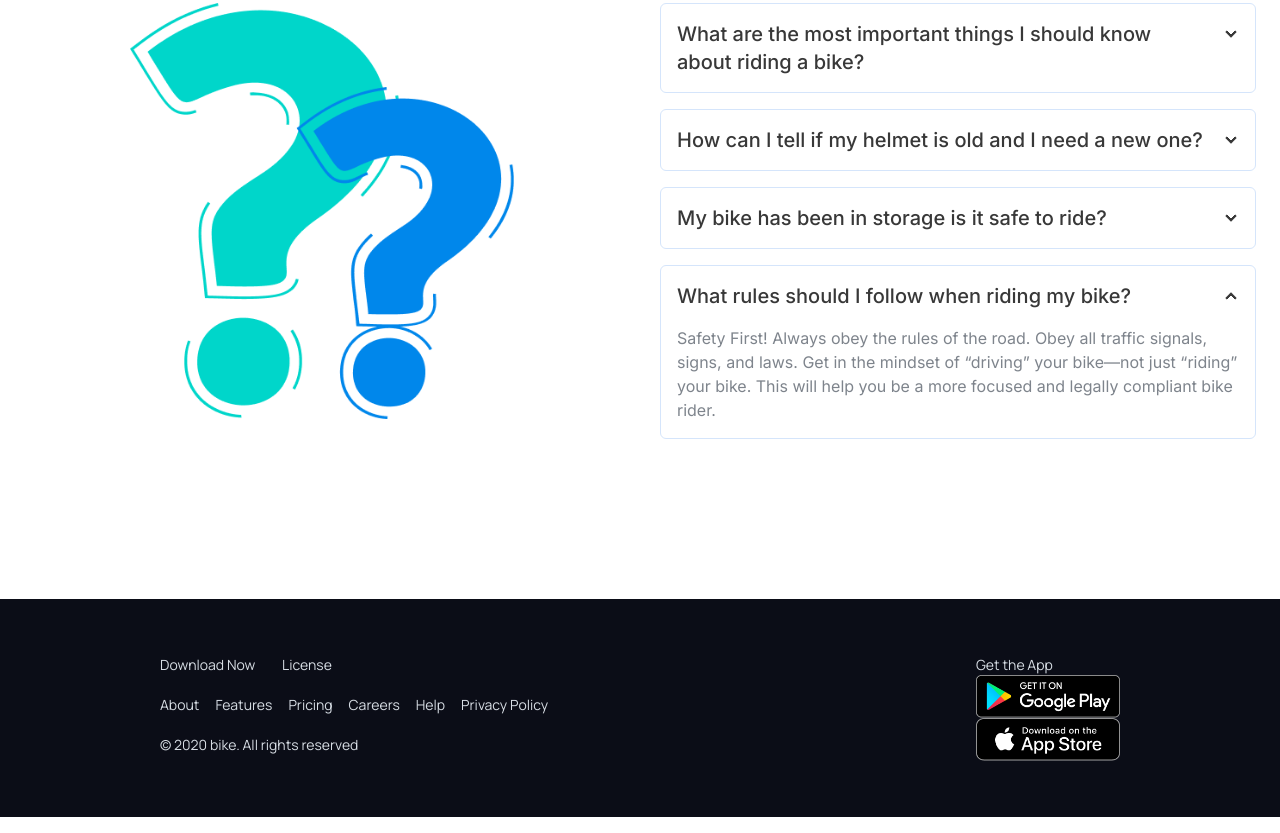
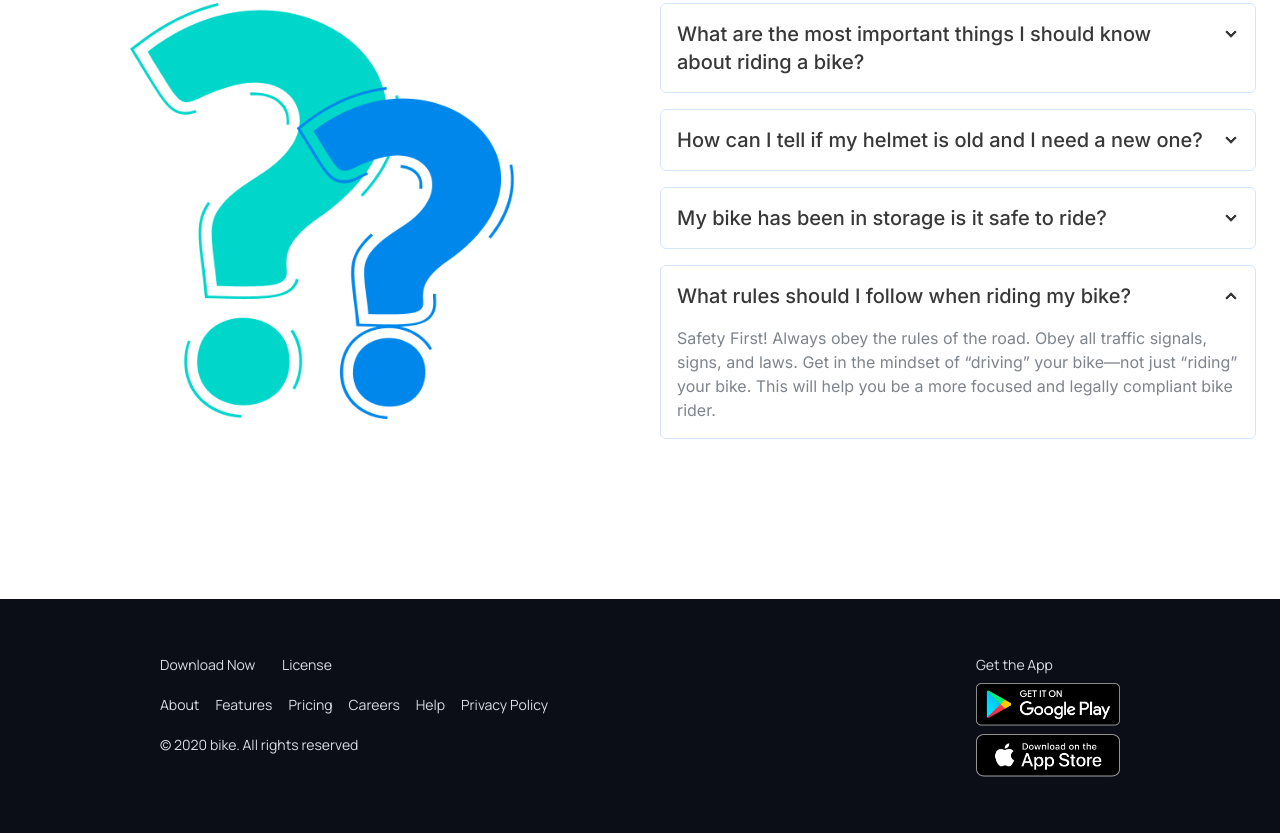
Before and after one commit to humairaneha/BikersVroom-WebPage, a plain HTML site: page index.html in a window 1280 px wide. Shown: the part 3022-3855 px from the top of the page. Drawn offline with nearby package versions, Linux system fonts and the light colour scheme.

Commit message:
some issues fixed

```diff
--- a/index.html
+++ b/index.html
@@ -381,10 +381,10 @@ new one?
            </div>
             <p>© 2020 bike. All rights reserved</p>
           </div>
-          <div class="space-y-3">
+          <div class="flex flex-col gap-2">
            <h2>Get the App</h2>
-            <a href=""><img class="w-36" src="images/others/android.png" alt=""></a>
-            <a href=""><img class="w-36"  src="images/others/ios.png" alt=""></a>
+            <a ><img class="w-36" src="images/others/android.png" alt=""></a>
+            <a ><img class="w-36"  src="images/others/ios.png" alt=""></a>
           </div>
         </nav>
       </footer>
```
